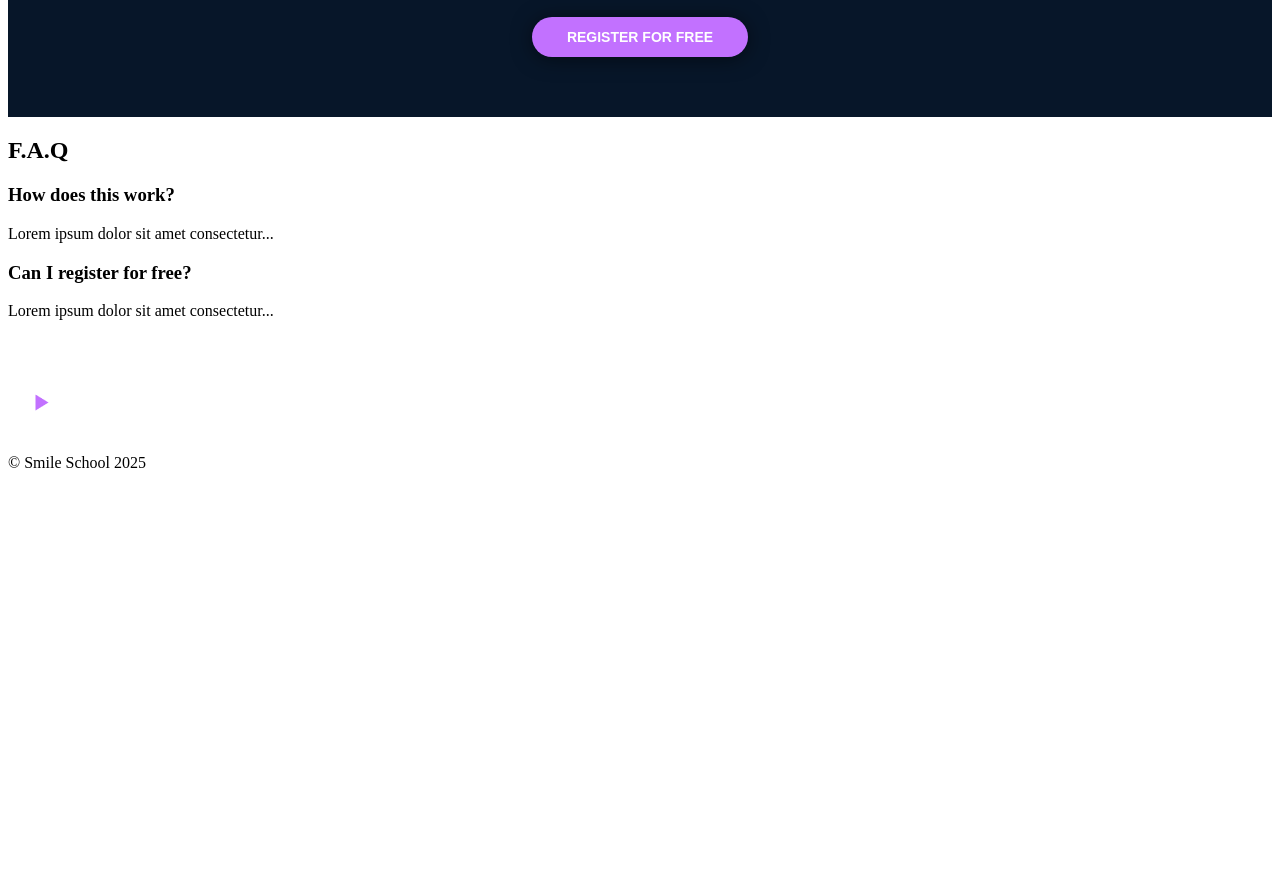
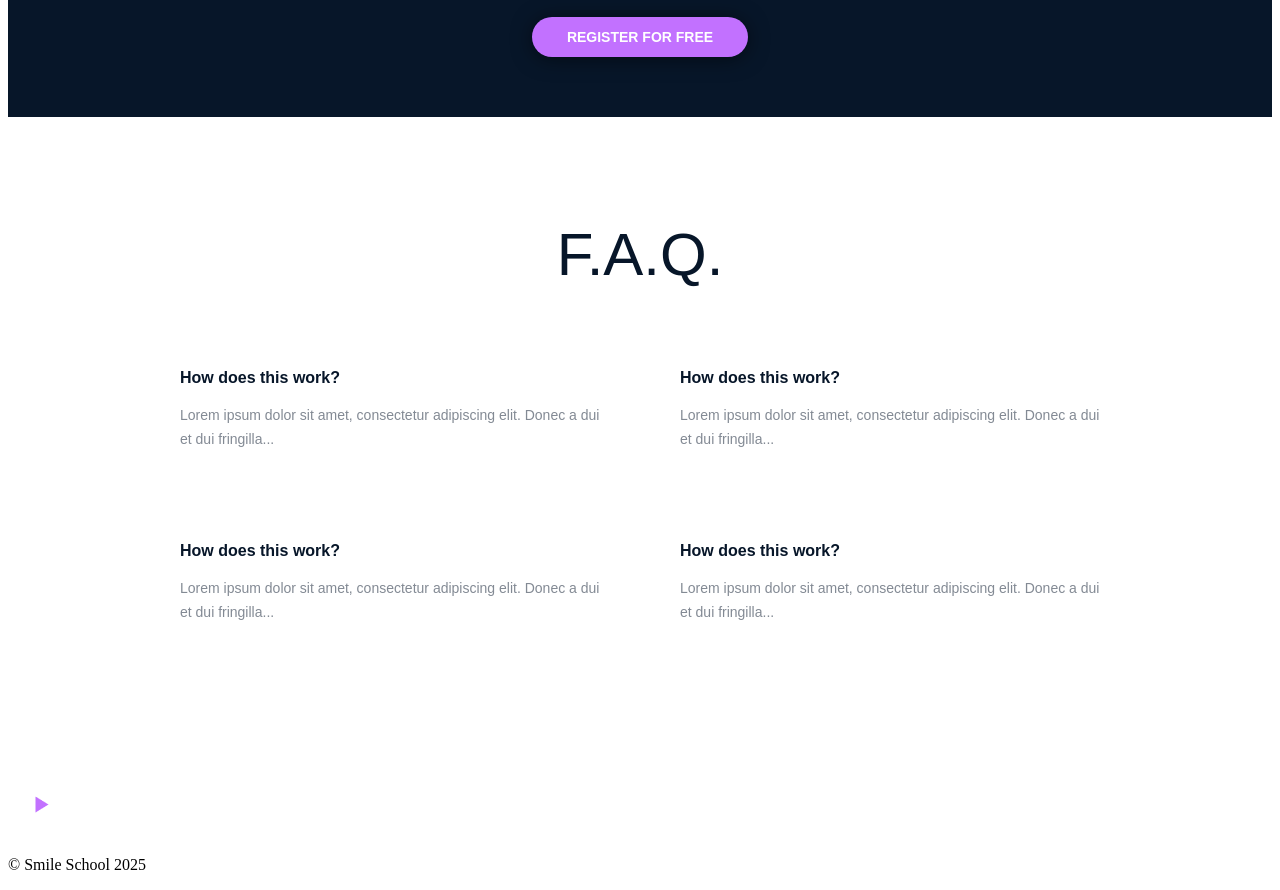
Before and after one commit to namaromebecky/alx_html_css, a plain HTML site: page css_advanced/index.html in a window 1280 px wide. Shown: the part 2780-3670 px from the top of the page. Before the commit the page ends 3268 px from the top, so only its background shows below. Drawn offline with Linux system fonts and the light colour scheme.

Commit message:
Added FAQ section styling based on Figma design

```diff
--- a/css_advanced/index.html
+++ b/css_advanced/index.html
@@ -191,17 +191,28 @@
 
 
     <!-- FAQ -->
-    <section class="faq">
-        <h2>F.A.Q</h2>
+    <section class="faq-section">
+  <h2>F.A.Q.</h2>
+  <div class="faq-grid">
     <div class="faq-item">
       <h3>How does this work?</h3>
-            <p>Lorem ipsum dolor sit amet consectetur...</p>
+      <p>Lorem ipsum dolor sit amet, consectetur adipiscing elit. Donec a dui et dui fringilla...</p>
     </div>
     <div class="faq-item">
-            <h3>Can I register for free?</h3>
-            <p>Lorem ipsum dolor sit amet consectetur...</p>
+      <h3>How does this work?</h3>
+      <p>Lorem ipsum dolor sit amet, consectetur adipiscing elit. Donec a dui et dui fringilla...</p>
+    </div>
+    <div class="faq-item">
+      <h3>How does this work?</h3>
+      <p>Lorem ipsum dolor sit amet, consectetur adipiscing elit. Donec a dui et dui fringilla...</p>
+    </div>
+    <div class="faq-item">
+      <h3>How does this work?</h3>
+      <p>Lorem ipsum dolor sit amet, consectetur adipiscing elit. Donec a dui et dui fringilla...</p>
+    </div>
   </div>
 </section>
+
 
     <!-- Footer -->
     <footer>
--- a/css_advanced/styles.css
+++ b/css_advanced/styles.css
@@ -234,3 +234,46 @@
 }
 /* ================================
    End Free Membership Section
+
+  /* FAQ Section */
+.faq-section {
+  width: 100%;
+  max-width: 920px;
+  margin: 100px auto; /* centers the section */
+  text-align: center;
+  color: #071629;
+}
+
+.faq-section h2 {
+  font-family: 'Source Sans Pro', sans-serif;
+  font-weight: 300;
+  font-size: 60px;
+  line-height: 75px;
+  margin-bottom: 60px;
+}
+
+/* Grid for Questions */
+.faq-grid {
+  display: grid;
+  grid-template-columns: 1fr 1fr;
+  gap: 60px 80px; /* vertical and horizontal spacing */
+  text-align: left;
+}
+
+/* Each Question Block */
+.faq-item h3 {
+  font-family: 'Source Sans Pro', sans-serif;
+  font-weight: 700;
+  font-size: 16px;
+  line-height: 20px;
+  margin-bottom: 15px;
+  color: #071629;
+}
+
+.faq-item p {
+  font-family: 'Source Sans Pro', sans-serif;
+  font-weight: 400;
+  font-size: 14px;
+  line-height: 24px;
+  color: rgba(7, 22, 41, 0.5);
+}
```
Lines whose indentation alone changed are shown as unchanged.
